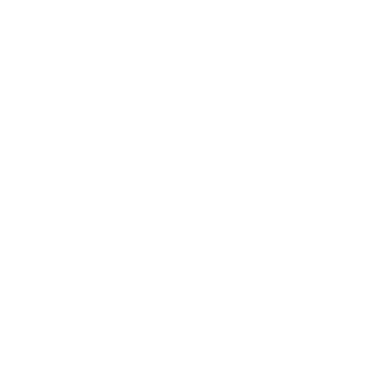
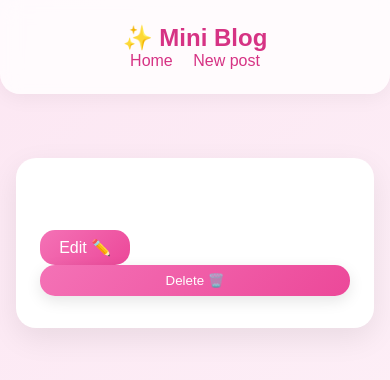
Before and after one commit to w69999/mini-blog, a plain HTML site: page post.html in a window 390 px wide. Drawn offline with Linux system fonts and the light colour scheme.

Commit message:
Fix index.html and update project

```diff
--- a/css/style.css
+++ b/css/style.css
@@ -11,17 +11,23 @@ body {
     min-height: 100vh;
 }
 
+
+
 .header {
     display: flex;
     justify-content: space-between;
+    align-items: center;
     padding: 1.5rem 3rem;
     background: rgba(255,255,255,0.8);
     backdrop-filter: blur(10px);
+    border-radius: 0 0 20px 20px;
+    box-shadow: 0 4px 20px rgba(0,0,0,0.05);
 }
 
 .logo {
     font-weight: 700;
-    font-size: 1.4rem;
+    font-size: 1.5rem;
+    color: #d63384;
 }
 
 .nav a {
@@ -29,7 +35,16 @@ body {
     text-decoration: none;
     color: #d63384;
     font-weight: 500;
+    position: relative;
+    transition: all 0.3s ease;
 }
+
+.nav a:hover {
+    transform: translateY(-3px);
+    color: #f43f7f;
+}
+
+
 
 .container {
     max-width: 900px;
@@ -37,12 +52,20 @@ body {
     padding: 1rem;
 }
 
+
+
 .post-card {
     background: white;
     border-radius: 20px;
     padding: 2rem;
     margin-bottom: 2rem;
     box-shadow: 0 10px 30px rgba(0,0,0,0.08);
+    transition: all 0.3s ease;
+}
+
+.post-card:hover {
+    transform: translateY(-3px);
+    box-shadow: 0 15px 35px rgba(0,0,0,0.12);
 }
 
 .read-more {
@@ -51,7 +74,15 @@ body {
     color: #d63384;
     text-decoration: none;
     font-weight: 500;
+    transition: all 0.3s ease;
 }
+
+.read-more:hover {
+    transform: translateY(-3px);
+    color: #f43f7f;
+}
+
+
 
 .post-form input,
 .post-form textarea {
@@ -60,6 +91,15 @@ body {
     padding: 1rem;
     border-radius: 15px;
     border: 1px solid #ddd;
+    font-size: 1rem;
+    transition: all 0.3s ease;
+}
+
+.post-form input:focus,
+.post-form textarea:focus {
+    outline: none;
+    border-color: #f472b6;
+    box-shadow: 0 0 10px rgba(244,114,182,0.2);
 }
 
 .post-form button,
@@ -72,6 +112,7 @@ button {
     cursor: pointer;
     transition: all 0.3s ease;
     box-shadow: 0 5px 15px rgba(0, 0, 0, 0.1);
+    font-weight: 500;
 }
 
 .post-form button:hover,
@@ -79,3 +120,51 @@ button:hover {
     transform: translateY(-5px);
     box-shadow: 0 10px 25px rgba(0, 0, 0, 0.2);
 }
+
+
+
+#delete-post,
+#edit-post {
+    transition: all 0.3s ease;
+    background: linear-gradient(135deg, #f472b6, #ec4899);
+    padding: 0.5rem 1.2rem;
+    border-radius: 15px;
+    color: white;
+    font-weight: 500;
+    border: none;
+    cursor: pointer;
+    margin-right: 0.5rem;
+}
+
+#delete-post:hover,
+#edit-post:hover {
+    transform: translateY(-3px);
+    box-shadow: 0 8px 20px rgba(0,0,0,0.2);
+}
+
+
+
+@media (max-width: 600px) {
+    .header {
+        flex-direction: column;
+        align-items: center;
+    }
+
+    .nav a {
+        margin: 0.5rem;
+    }
+
+    .container {
+        padding: 1rem;
+    }
+
+    .post-card {
+        padding: 1.5rem;
+    }
+
+    .post-form button,
+    button {
+        width: 100%;
+        margin-bottom: 0.5rem;
+    }
+}
--- a/edit.html
+++ b/edit.html
@@ -0,0 +1,22 @@
+<!DOCTYPE html>
+<html lang="pl">
+<head>
+    <meta charset="UTF-8">
+    <title>Edit post ✨</title>
+    <link rel="stylesheet" href="css/style.css">
+</head>
+<body>
+
+<main class="container">
+    <h1>Edit post ✏️</h1>
+
+    <form id="edit-post-form" class="post-form">
+        <input type="text" id="title" required>
+        <textarea id="content" required></textarea>
+        <button type="submit">Save 💾</button>
+    </form>
+</main>
+
+<script src="js/blog.js"></script>
+</body>
+</html>
--- a/js/blog.js
+++ b/js/blog.js
@@ -89,9 +89,4 @@ if (aiBtn) {
 
 It demonstrates integration with an external service and asynchronous data handling.
 
-✨ Modern web technologies
-✨ Client-side CMS
-✨ AI-powered content generation
-        `;
-    });
-}
+✨ Modern web tech
--- a/post.html
+++ b/post.html
@@ -0,0 +1,33 @@
+<!DOCTYPE html>
+<html lang="pl">
+<head>
+    <meta charset="UTF-8">
+    <title>Post ✨</title>
+    <meta name="viewport" content="width=device-width, initial-scale=1.0">
+    <link rel="stylesheet" href="css/style.css">
+</head>
+<body>
+
+<header class="header">
+    <div class="logo">✨ Mini Blog</div>
+    <nav class="nav">
+        <a href="index.html">Home</a>
+        <a href="add.html">New post</a>
+    </nav>
+</header>
+
+<main class="container">
+    <article class="post-card">
+        <h1 id="post-title"></h1>
+        <p id="post-content"></p>
+
+        <div style="margin-top:2rem;">
+            <a id="edit-post" class="read-more">Edit ✏️</a>
+            <button id="delete-post">Delete 🗑️</button>
+        </div>
+    </article>
+</main>
+
+<script src="js/blog.js"></script>
+</body>
+</html>
```
Also changed, not shown: index.html (+3 -41 lines).
